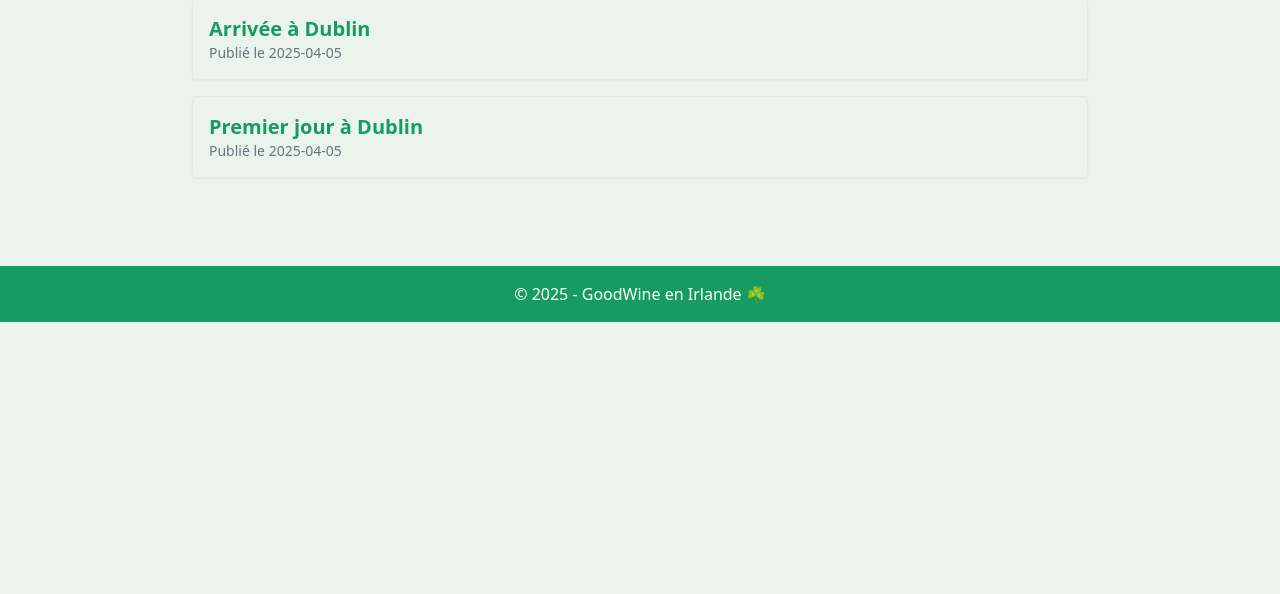
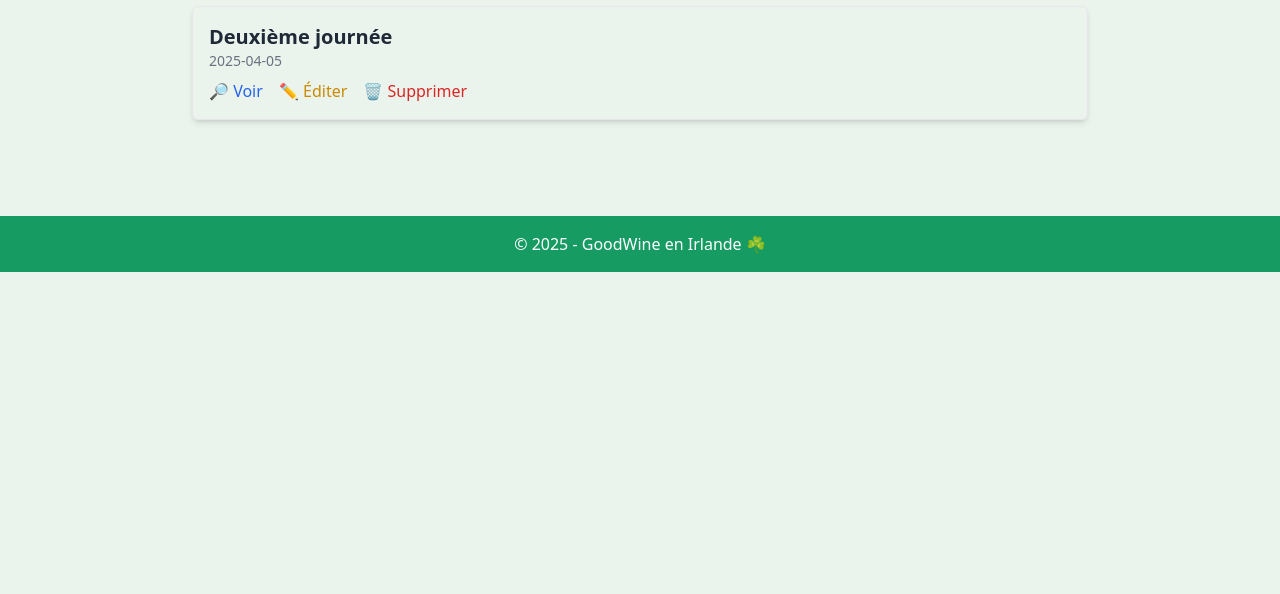
Before and after one commit to SNTBonvin/site-irlande-avril2025, an Astro site: page /admin in a window 1280 px wide. Shown: the part 206-800 px from the top of the page. Built offline with nearby package versions, Linux system fonts and the light colour scheme; Astro itself is replaced by a stand-in of ours.

Commit message:
Pages gestion Admin non modif  supprOK

```diff
--- a/src/content/articles/2025-04-05-arrivee.md
+++ /dev/null
@@ -1,8 +0,0 @@
----
-title: "Arrivée à Dublin"
-pubDate: "2025-04-05"
-cover: "https://encrypted-tbn0.gstatic.com/images?q=tbn:ANd9GcTfyOe1toBqEt9YfGZk0FRbAjBZuyOSTJiFXQ&s"
-description: "Visite vieille ville"
----
-
-Bienvenue à Dublin, capitale vibrante de l’Irlande 🇮🇪 !
--- a/src/content/articles/2025-04-05-premier-jour.md
+++ /dev/null
@@ -1,10 +0,0 @@
----
-title: "Premier jour à Dublin"
-pubDate: "2025-04-05"
-cover: "hhttps://www.zooplus.fr/magazine/wp-content/uploads/2019/06/arriv%C3%A9e-dun-chaton-%C3%A0-la-maison.jpeg"
-description: "Notre arrivée à Dublin sous un beau soleil"
----
-
-# Premier jour à Dublin
-
-Aujourd’hui, on a commencé notre aventure irlandaise...
--- /dev/null
+++ b/src/content/articles/2025-04-06-J2.md
@@ -0,0 +1,8 @@
+---
+title: "Deuxième journée"
+pubDate: "2025-04-05"
+cover: "https://media.istockphoto.com/id/1015452504/fr/photo/monde-c%C3%A9l%C3%A8bres-falaises-de-moher-une-des-destinations-touristiques-plus-populaires-en-irlande.jpg?s=612x612&w=0&k=20&c=kbW0AYefQJJ6jpc57hq6KYBN8gTnAlXuoUYuDX76AXM="
+description: "Visite vieille ville"
+---
+
+Très bien tout ça 🇮🇪 !
--- a/src/pages/admin.astro
+++ b/src/pages/admin.astro
@@ -1,25 +1,46 @@
 ---
+import Layout from "../layouts/Layout.astro";
 import { getCollection } from "astro:content";
-import Layout from "../layouts/Layout.astro";
 
 const articles = await getCollection("articles");
-
-// Trie les articles par date décroissante (du plus récent au plus ancien)
-const sortedArticles = articles.sort(
+const sorted = articles.sort(
   (a, b) => new Date(b.data.pubDate) - new Date(a.data.pubDate)
 );
 ---
 
 <Layout>
-  <section class="max-w-4xl mx-auto py-8">
-    <h1 class="text-3xl font-bold mb-6">🛠️ Gestion des articles</h1>
+  <section class="max-w-4xl mx-auto py-10">
+    <h1 class="text-3xl font-bold mb-6">🛠️ Administration des articles</h1>
     <ul class="space-y-4">
-      {sortedArticles.map(article => (
-        <li class="border p-4 rounded shadow-sm hover:shadow-md transition">
-          <a href={`/articles/${article.slug}/`} class="text-xl font-semibold text-[#169B62] hover:underline">
-            {article.data.title}
-          </a>
-          <p class="text-sm text-gray-500">Publié le {article.data.pubDate}</p>
+      {sorted.map(({ slug, data }) => (
+        <li class="border p-4 rounded-md shadow-md">
+          <h2 class="text-xl font-semibold">{data.title}</h2>
+          <p class="text-sm text-gray-500">{data.pubDate}</p>
+          <div class="mt-2 flex gap-4">
+  <a
+    href={`/articles/${slug}/`}
+    class="text-blue-600 hover:underline"
+    target="_blank"
+  >
+    🔎 Voir
+  </a>
+  <a
+    href={`/admin/edit/${slug}`}
+    class="text-yellow-600 hover:underline"
+  >
+    ✏️ Éditer
+  </a>
+
+  <form method="POST" action={`/admin/delete/${slug}`} onsubmit="return confirm('Supprimer cet article ?')" class="inline">
+    <button
+      type="submit"
+      class="text-red-600 hover:underline bg-transparent border-0 p-0 cursor-pointer"
+    >
+      🗑️ Supprimer
+    </button>
+  </form>
+</div>
+
         </li>
       ))}
     </ul>
--- /dev/null
+++ b/src/pages/admin/delete/[slug].js
@@ -0,0 +1,33 @@
+// src/pages/admin/delete/[slug].js
+export const prerender = false;
+
+import fs from "node:fs/promises";
+import path from "node:path";
+import { fileURLToPath } from "node:url";
+
+// Obtenir le chemin absolu du dossier /src
+const srcDir = path.dirname(fileURLToPath(import.meta.url));
+const contentDir = path.resolve(srcDir, "../../../content/articles");
+
+export async function POST({ params, redirect }) {
+  const slug = params.slug;
+  const filePath = path.join(contentDir, `${slug}.md`);
+
+  try {
+    console.log("🛠️ Tentative de suppression de :", filePath);
+    await fs.unlink(filePath);
+    console.log(`✅ Fichier supprimé : ${filePath}`);
+    return redirect("/admin");
+  } catch (err) {
+    console.error(`❌ Erreur lors de la suppression : ${err.message}`);
+    return new Response("Erreur lors de la suppression", { status: 500 });
+  }
+}
+
+// Gère un accès direct en GET pour éviter une 404
+export function GET() {
+  return new Response(null, {
+    status: 302,
+    headers: { Location: "/admin" },
+  });
+}
```
